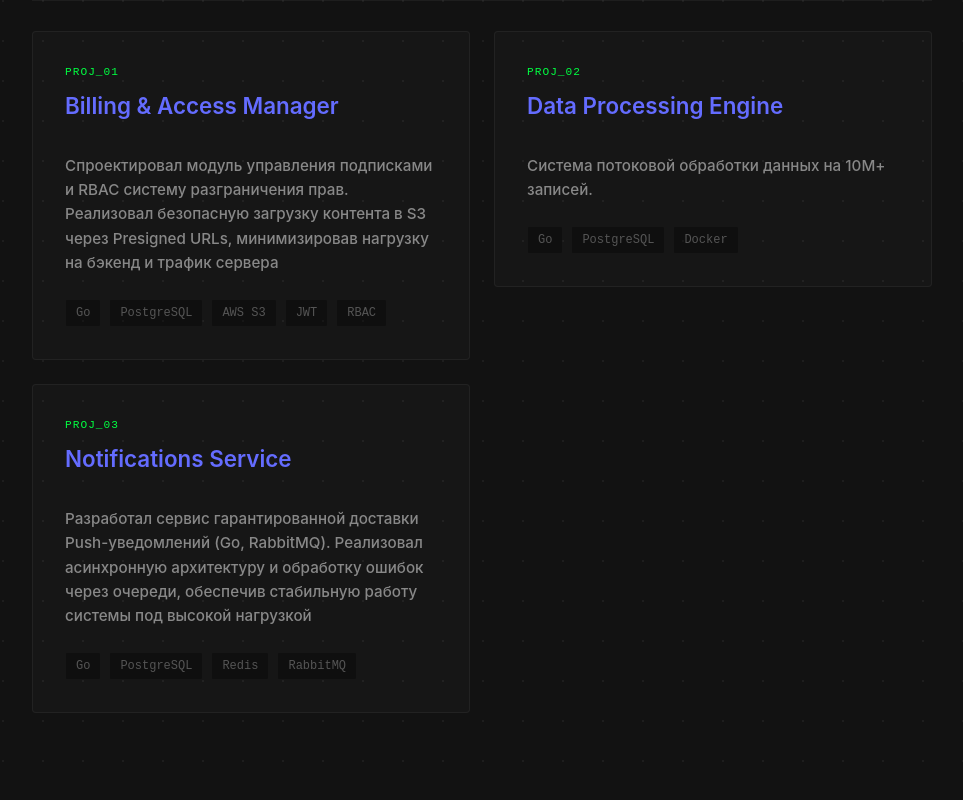
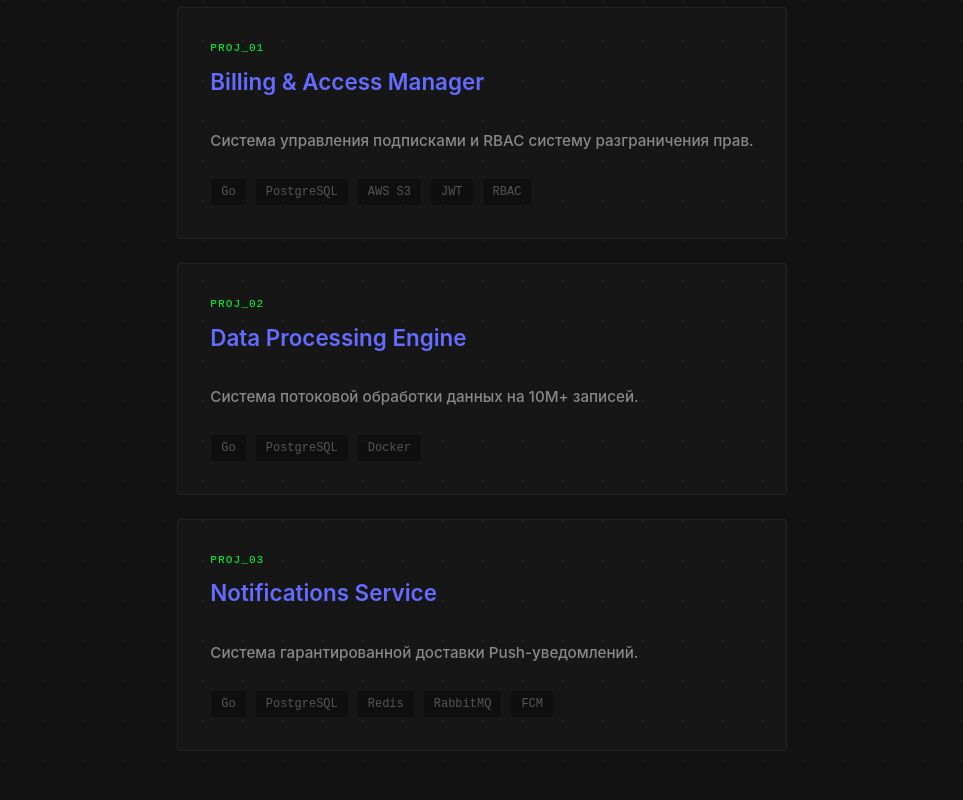
Before and after one commit to bbvtaev/bbvtaev.github.io, a React (Vite) app: page /projects in a window 1280 px wide. Shown: the part 760-1560 px from the top of the page, without its empty margins (158-1121 px from the left). Built offline with nearby package versions, Linux system fonts and the light colour scheme.

Commit message:
[Feat] Deepening in notifications service

```diff
--- a/src/data.ts
+++ b/src/data.ts
@@ -47,13 +47,13 @@ export const experiences: Experience[] = [
     id: 'approfy',
     company: 'Approfy',
     period: 'Январь 2023 - Март 2024',
-    role: 'Junior Golang Developer',
+    role: 'Golang Developer',
     description: 'Работал в продуктовой команде над масштабируемыми Backend-решениями. Прошел путь от исправления технического долга в инфраструктуре до проектирования систем с большой пропускной способностью (10M+).',
     projects: [
       {
         id: 'billing-subscriptions',
         name: 'Billing & Access Manager',
-        desc: 'Спроектировал модуль управления подписками и RBAC систему разграничения прав. Реализовал безопасную загрузку контента в S3 через Presigned URLs, минимизировав нагрузку на бэкенд и трафик сервера',
+        desc: 'Система управления подписками и RBAC систему разграничения прав.',
         technologies: ['Go', 'PostgreSQL', 'AWS S3', 'JWT', 'RBAC']
       },
       {
@@ -84,9 +84,42 @@ export const experiences: Experience[] = [
       {
         id: 'notifications',
         name: 'Notifications Service',
-        desc: 'Разработал сервис гарантированной доставки Push-уведомлений (Go, RabbitMQ). Реализовал асинхронную архитектуру и обработку ошибок через очереди, обеспечив стабильную работу системы под высокой нагрузкой',
-        technologies: ['Go', 'PostgreSQL', 'Redis', 'RabbitMQ']
-      },
+        desc: 'Система гарантированной доставки Push-уведомлений.',
+        technologies: ['Go', 'PostgreSQL', 'Redis', 'RabbitMQ', 'FCM'],
+        fullDescription: 'Существующая система рассылок работала синхронно и падала, при увеличении нагрузки. Задача была создать отказоустойчивый сервис, который принимает пачку уведомлений, буферизирует их и гарантированно доставляет пользователям, соблюдая лимиты провайдера.',
+        process: [
+          {
+            title: 'Проектирование модели данных',
+            description: 'Разработал схему БД, позволяющую одному пользователю иметь несколько активных устройств. Реализовал систему версионирования токенов для поддержки обновлений приложения.'
+          },
+          {
+            title: 'Реализация идемпотентности API',
+            description: 'Внедрил механизм дедупликации на основе Redis. API проверяет уникальные ID запросов, чтобы исключить повторную отправку пушей при сбоях на стороне вызывающего сервиса.'
+          },
+          {
+            title: 'Асинхронная обработка',
+            description: 'Разделил прием запросов и отправку. API валидирует запрос и кладет сообщение в RabbitMQ. Воркеры на Go вычитывают очередь и отправляют пуши параллельно.'
+          },
+          {
+            title: 'Механизм Retry и DLQ',
+            description: 'Реализовал стратегию Exponential Backoff: если внешний сервис (FCM) недоступен, сообщение возвращается в очередь с задержкой. "Битые" сообщения уходят в DLQ для ручного разбора.'
+          },
+          {
+            title: 'Контроль нагрузки',
+            description: 'Чтобы избежать блокировки со стороны Google/Apple, реализовал алгоритм Token Bucket в Redis. Воркеры автоматически снижают скорость отправки при приближении к лимитам провайдера.'
+          }
+        ],
+        challenges: [
+          'Обработка спайков нагрузки во время маркетинговых рассылок.',
+          'Соблюдение Rate Limits внешних провайдеров (Google/Apple), для избежания блокировок.',
+          'Проблема дубликатов сообщений при сетевых сбоях.'
+        ],
+        results: [
+          'Пропускная способность выросла до 50 000 уведомлений в минуту.',
+          'Zero-loss delivery: процент потерянных сообщений снизился с 5% до 0.01% (только невалидные токены).',
+          'Время ответа API на прием рассылки сократилось до 10мс.'
+        ]
+      }
     ]
   }
 ];
--- a/src/pages/Main/Main.tsx
+++ b/src/pages/Main/Main.tsx
@@ -14,14 +14,13 @@ export const Main = () => {
                 <div className={styles.heroHeader}>
                     <div className={styles.heroText}>
                         <h1 className={styles.title}>Бакар Батаев</h1>
-                        <p className={styles.subtitle}>Middle Backend Developer / Software Architect</p>
+                        <p className={styles.subtitle}>Backend Developer</p>
                     </div>
                     <img src="/realeyes_avg.png" alt="Bakar Bataev" className={styles.avatar} />
                 </div>
 
                 <p className={styles.description}>
-                    Специализируюсь на проектировании высоконагруженных систем и микросервисной архитектуре.
-                    Верю в чистый код, строгую типизацию и инженерный подход к решению бизнес-задач.
+                    3+ года в IT (Fintech). Разрабатывал отказоусточивую потоковую обработку 10млн+ записей, спроектировал 2 платежные страницы, которые ни разу не падали под нагрузкой, разработал админский сервис в закрытом контуре, с возможностью контролировать систему нативными методами.
                 </p>
             </section>
 
--- a/src/pages/ProjectDetail/ProjectDetail.tsx
+++ b/src/pages/ProjectDetail/ProjectDetail.tsx
@@ -1,4 +1,4 @@
-import { useParams, Link, useNavigate } from 'react-router-dom';
+import { useParams, useNavigate } from 'react-router-dom';
 import styles from './ProjectDetail.module.css';
 import { experiences } from '../../data';
 
@@ -20,12 +20,6 @@ export const ProjectDetail = () => {
 
     return (
         <div className={styles.container}>
-            <nav className={styles.localNav}>
-                <Link to="/projects">archive</Link>
-                <span>/</span>
-                <Link to={`/projects/${companyId}`}>{company?.company}</Link>
-            </nav>
-
             <header className={styles.header}>
                 <h1 className={styles.title}>{project.name}</h1>
                 <div className={styles.tags}>
@@ -35,7 +29,7 @@ export const ProjectDetail = () => {
 
             <section className={styles.content}>
                 <div className={styles.overview}>
-                    <p>{project.desc}</p>
+                    <p>{project.fullDescription}</p>
                 </div>
 
                 {project.process && (
```
Also changed, not shown: src/pages/Projects/Projects.tsx (+0 -7 lines).
